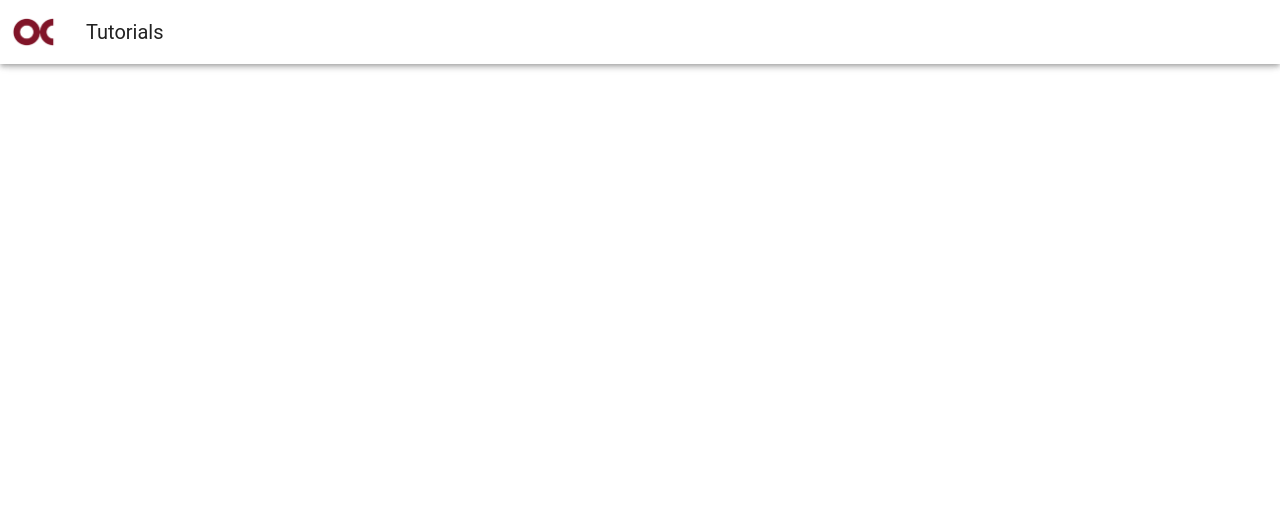
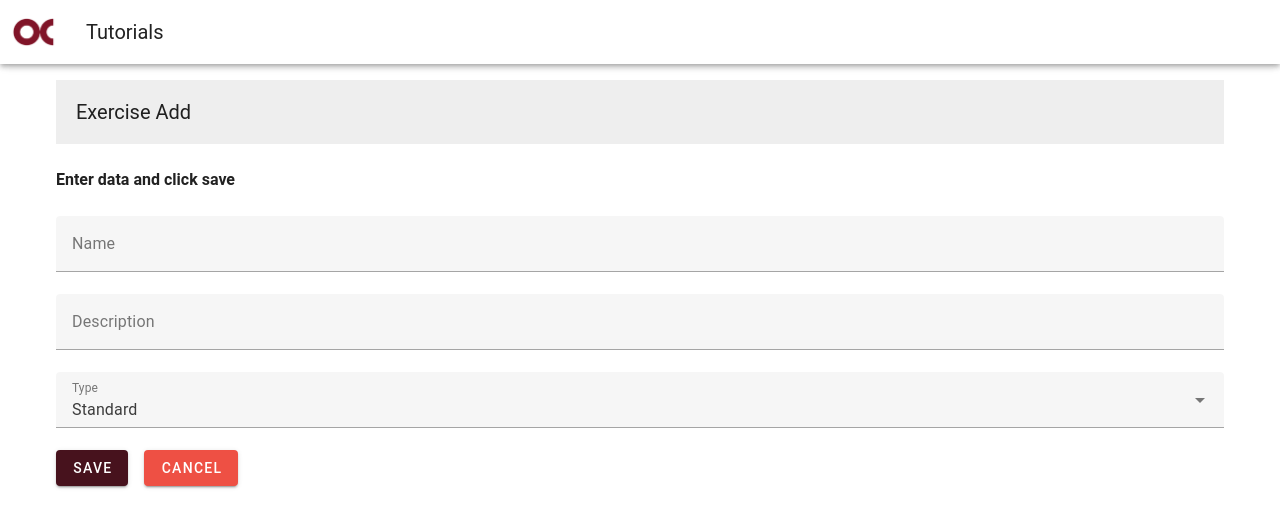
Before and after one commit to Heibetz/project3-frontend, a Vue app: page /exercises/add in a window 1280 px wide. Before the commit this address had no page. Shown: the top 528 px of the page. Built offline with nearby package versions, Linux system fonts and the light colour scheme; what webfontloader would draw is missing.

Commit message:
Add exercise table with CRUD

```diff
--- a/src/components/MenuBar.vue
+++ b/src/components/MenuBar.vue
@@ -58,6 +58,7 @@ onMounted(() => {
       <div v-if="user">
         <v-btn class="mx-2" :to="{ name: 'tutorials' }"> List </v-btn>
         <v-btn class="mx-2" :to="{ name: 'add' }"> Add Tutorial </v-btn>
+        <v-btn class="mx-2" :to="{ name: 'exercises' }"> Exercises </v-btn>
       </div>
       <v-menu bottom min-width="200px" rounded offset-y v-if="user">
         <template v-slot:activator="{ props }">
--- a/src/router.js
+++ b/src/router.js
@@ -8,6 +8,9 @@ import AddTutorial from "./views/AddTutorial.vue";
 import ViewTutorial from "./views/ViewTutorial.vue";
 import AddLesson from "./views/AddLesson.vue";
 import EditLesson from "./views/EditLesson.vue";
+import ExercisesList from "./views/ExercisesList.vue";
+import AddExercise from "./views/AddExercise.vue";
+import EditExercise from "./views/EditExercise.vue";
 
 const router = createRouter({
   history: createWebHistory(import.meta.env.BASE_URL),
@@ -52,6 +55,22 @@ const router = createRouter({
       component: EditLesson,
       props: true,
     },
+    {
+      path: "/exercises",
+      name: "exercises",
+      component: ExercisesList,
+    },
+    {
+      path: "/exercises/add",
+      name: "addExercise",
+      component: AddExercise,
+    },
+    {
+      path: "/exercises/edit/:id",
+      name: "editExercise",
+      component: EditExercise,
+      props: true,
+    },
   ],
 });
 
--- /dev/null
+++ b/src/services/exerciseServices.js
@@ -0,0 +1,21 @@
+import apiClient from "./services.js";
+
+export default {
+  getAll(params = {}) {
+    const query = new URLSearchParams(params).toString();
+    const path = query ? `/exercises?${query}` : "/exercises";
+    return apiClient.get(path);
+  },
+  get(id) {
+    return apiClient.get(`/exercises/${id}`);
+  },
+  create(data) {
+    return apiClient.post("/exercises", data);
+  },
+  update(id, data) {
+    return apiClient.put(`/exercises/${id}`, data);
+  },
+  delete(id) {
+    return apiClient.delete(`/exercises/${id}`);
+  },
+};
--- /dev/null
+++ b/src/views/AddExercise.vue
@@ -0,0 +1,76 @@
+<script setup>
+import { ref } from "vue";
+import ExerciseServices from "../services/exerciseServices";
+import Utils from "../config/utils.js";
+import { useRouter } from "vue-router";
+
+const router = useRouter();
+const valid = ref(false);
+const user = Utils.getStore("user");
+const exercise = ref({
+  name: "",
+  description: "",
+  type: "Standard",
+});
+const message = ref("Enter data and click save");
+
+const saveExercise = () => {
+  const data = {
+    name: exercise.value.name,
+    description: exercise.value.description,
+    type: exercise.value.type,
+    created_by: user.userId,
+  };
+  ExerciseServices.create(data)
+    .then((response) => {
+      router.push({ name: "exercises" });
+    })
+    .catch((e) => {
+      message.value = e.response?.data?.message || "Error creating exercise";
+    });
+};
+
+const cancel = () => {
+  router.push({ name: "exercises" });
+};
+</script>
+
+<template>
+  <div>
+    <v-container>
+      <v-toolbar>
+        <v-toolbar-title>Exercise Add</v-toolbar-title>
+      </v-toolbar>
+      <br />
+      <h4>{{ message }}</h4>
+      <br />
+      <v-form ref="form" v-model="valid" lazy validation>
+        <v-text-field
+          v-model="exercise.name"
+          id="name"
+          :counter="50"
+          label="Name"
+          required
+        ></v-text-field>
+        <v-text-field
+          v-model="exercise.description"
+          id="description"
+          :counter="200"
+          label="Description"
+        ></v-text-field>
+        <v-select
+          v-model="exercise.type"
+          :items="['Standard','Custom']"
+          label="Type"
+          required
+        ></v-select>
+
+        <v-btn :disabled="!valid" color="success" class="mr-4" @click="saveExercise()">
+          Save
+        </v-btn>
+
+        <v-btn color="error" class="mr-4" @click="cancel()"> Cancel </v-btn>
+      </v-form>
+    </v-container>
+  </div>
+</template>
--- /dev/null
+++ b/src/views/EditExercise.vue
@@ -0,0 +1,92 @@
+<script setup>
+import { ref, onMounted } from "vue";
+import ExerciseServices from "../services/exerciseServices";
+import { useRouter } from "vue-router";
+
+const router = useRouter();
+const valid = ref(false);
+const exercise = ref({});
+const message = ref("Enter data and click save");
+
+const props = defineProps({
+  id: {
+    required: true,
+  },
+});
+
+const retrieveExercise = async () => {
+  try {
+    const response = await ExerciseServices.get(props.id);
+    exercise.value = response.data;
+  } catch (e) {
+    message.value = e.response?.data?.message || "Error loading exercise";
+  }
+};
+
+const updateExercise = async () => {
+  const data = {
+    name: exercise.value.name,
+    description: exercise.value.description,
+    type: exercise.value.type,
+  };
+  try {
+    await ExerciseServices.update(props.id, data);
+    router.push({ name: "exercises" });
+  } catch (e) {
+    message.value = e.response?.data?.message || "Error updating exercise";
+  }
+};
+
+const cancel = () => {
+  router.push({ name: "exercises" });
+};
+
+onMounted(() => {
+  retrieveExercise();
+});
+</script>
+
+<template>
+  <div>
+    <v-container>
+      <v-toolbar>
+        <v-toolbar-title>Exercise Edit</v-toolbar-title>
+      </v-toolbar>
+      <br />
+      <h4>{{ message }}</h4>
+      <br />
+      <v-form ref="form" v-model="valid" lazy validation>
+        <v-text-field
+          v-model="exercise.name"
+          id="name"
+          :counter="50"
+          label="Name"
+          required
+        ></v-text-field>
+        <v-text-field
+          v-model="exercise.description"
+          id="description"
+          :counter="200"
+          label="Description"
+        ></v-text-field>
+        <v-select
+          v-model="exercise.type"
+          :items="['Standard','Custom']"
+          label="Type"
+          required
+        ></v-select>
+
+        <v-btn
+          :disabled="!valid"
+          color="success"
+          class="mr-4"
+          @click="updateExercise()"
+        >
+          Save
+        </v-btn>
+
+        <v-btn color="error" class="mr-4" @click="cancel()"> Cancel </v-btn>
+      </v-form>
+    </v-container>
+  </div>
+</template>
--- /dev/null
+++ b/src/views/ExercisesList.vue
@@ -0,0 +1,85 @@
+<script setup>
+import ExerciseServices from "../services/exerciseServices";
+import Utils from "../config/utils.js";
+import { ref } from "vue";
+import { useRouter } from "vue-router";
+
+const router = useRouter();
+const exercises = ref([]);
+const user = Utils.getStore("user");
+const message = ref("Search, Edit or Delete Exercises");
+
+const editExercise = (exercise) => {
+  router.push({ name: "editExercise", params: { id: exercise.exercise_id } });
+};
+
+const addExercise = () => {
+  router.push({ name: "addExercise" });
+};
+
+const deleteExercise = (exercise) => {
+  ExerciseServices.delete(exercise.exercise_id)
+    .then(() => {
+      retrieveExercises();
+    })
+    .catch((e) => {
+      message.value = e.response?.data?.message || "Error deleting exercise";
+    });
+};
+
+const retrieveExercises = () => {
+  ExerciseServices.getAll({ created_by: user.userId })
+    .then((response) => {
+      exercises.value = response.data;
+    })
+    .catch((e) => {
+      message.value = e.response?.data?.message || "Error loading exercises";
+    });
+};
+
+retrieveExercises();
+</script>
+
+<template>
+  <div>
+    <v-container>
+      <v-toolbar>
+        <v-toolbar-title>Exercises</v-toolbar-title>
+        <v-spacer></v-spacer>
+        <v-btn color="primary" @click="addExercise">Add Exercise</v-btn>
+      </v-toolbar>
+      <br /><br />
+      <v-card>
+        <v-card-title> Exercises </v-card-title>
+        <v-card-text>
+          <b>{{ message }}</b>
+        </v-card-text>
+        <v-table>
+          <thead>
+            <tr>
+              <th class="text-left">Name</th>
+              <th class="text-left">Description</th>
+              <th class="text-left">Type</th>
+              <th class="text-left">Actions</th>
+            </tr>
+          </thead>
+          <tbody>
+            <tr v-for="item in exercises" :key="item.exercise_id">
+              <td>{{ item.name }}</td>
+              <td>{{ item.description }}</td>
+              <td>{{ item.type }}</td>
+              <td>
+                <v-icon small class="mx-4" @click="editExercise(item)">
+                  mdi-pencil
+                </v-icon>
+                <v-icon small class="mx-4" @click="deleteExercise(item)">
+                  mdi-trash-can
+                </v-icon>
+              </td>
+            </tr>
+          </tbody>
+        </v-table>
+      </v-card>
+    </v-container>
+  </div>
+</template>
```
